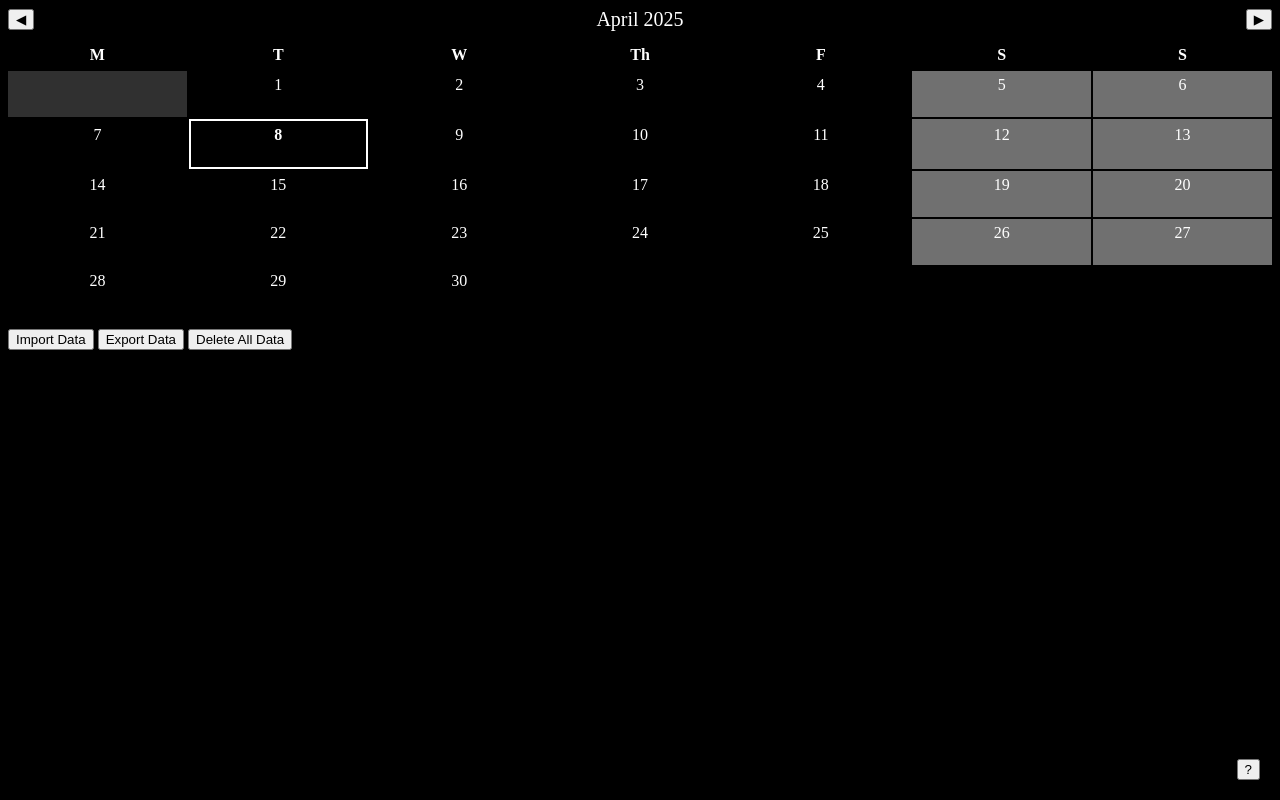
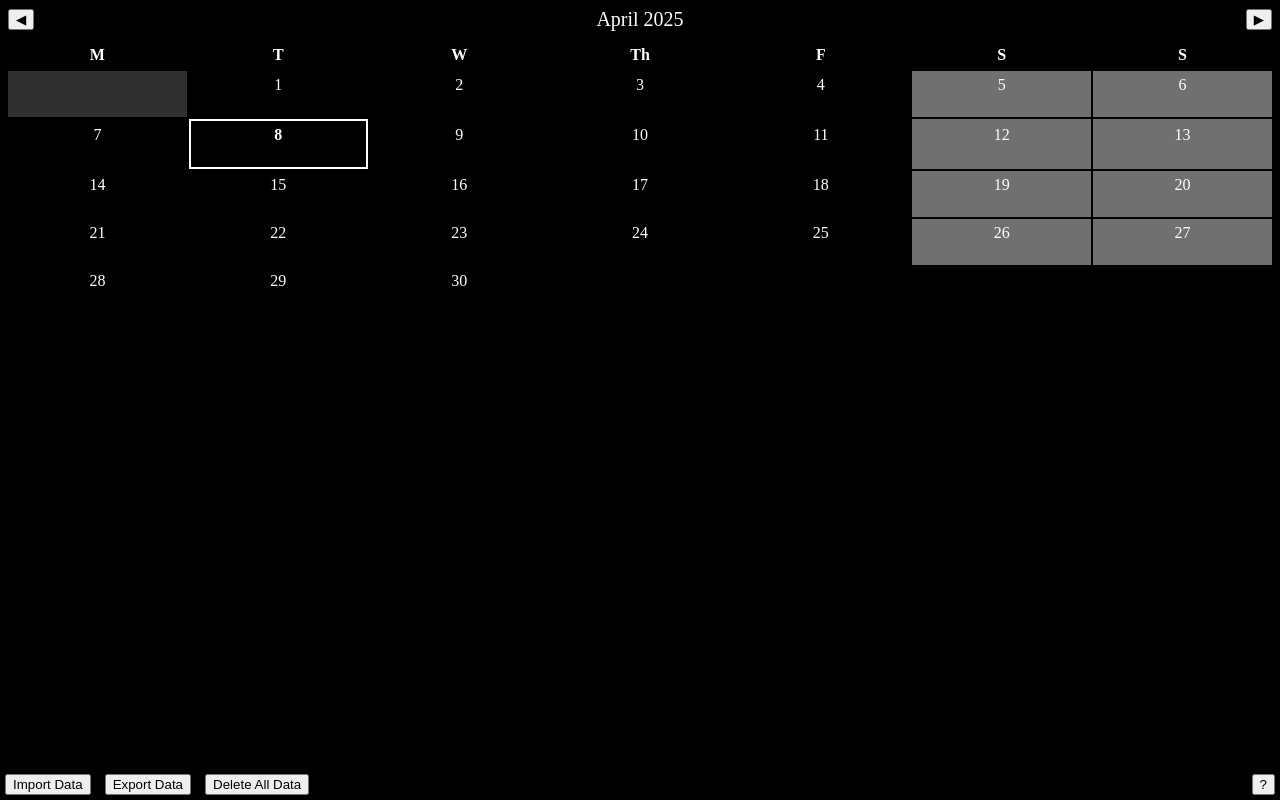
Before and after one commit to Fosnet/track-it-4-me, a plain HTML site: page index.html in a window 1280 px wide. Drawn offline with Linux system fonts and the light colour scheme.

Commit message:
Move buttons to bottom of screen

```diff
--- a/index.html
+++ b/index.html
@@ -23,14 +23,19 @@
 
     <p>
 
-	<div id="dataManagement">
+	<div id="button-bar">
+
+		<div class="left-buttons">
 			<input type="file" id="importDataInput" style="display: none;" />
 			<button id="importDataBtn">Import Data</button>
 			<button id="exportDataBtn">Export Data</button>
 			<button id="deleteDataBtn">Delete All Data</button>
 		</div>
 
+		<div class="right-buttons">
 			<button id="openInfoBtn" class="open-info-btn">?</button>
+		</div>
+	</div>
 
     <div id="overlay" class="overlay">
         <div class="overlay-content">
--- a/styles.css
+++ b/styles.css
@@ -102,17 +102,20 @@ body {
   background-color: pink;
 }
 
-.open-info-btn {
-    position: fixed;
-    bottom: 20px;
-    right: 20px;
-    cursor: pointer;
+#button-bar {
+  position: fixed;
+  bottom: 0;
+  left: 0;
+  width: 100%;
+  padding: 5px 5px;
+  display: flex;
+  justify-content: space-between;
+  z-index: 100;
 }
-.open-info-btn {
-    position: fixed;
-    bottom: 20px;
-    right: 20px;
-    cursor: pointer;
+
+.left-buttons button,
+.right-buttons button {
+  margin-right: 10px;
 }
 
 .overlay {
```
Also changed, not shown: 1 other file. Lines whose indentation alone changed are shown as unchanged.
